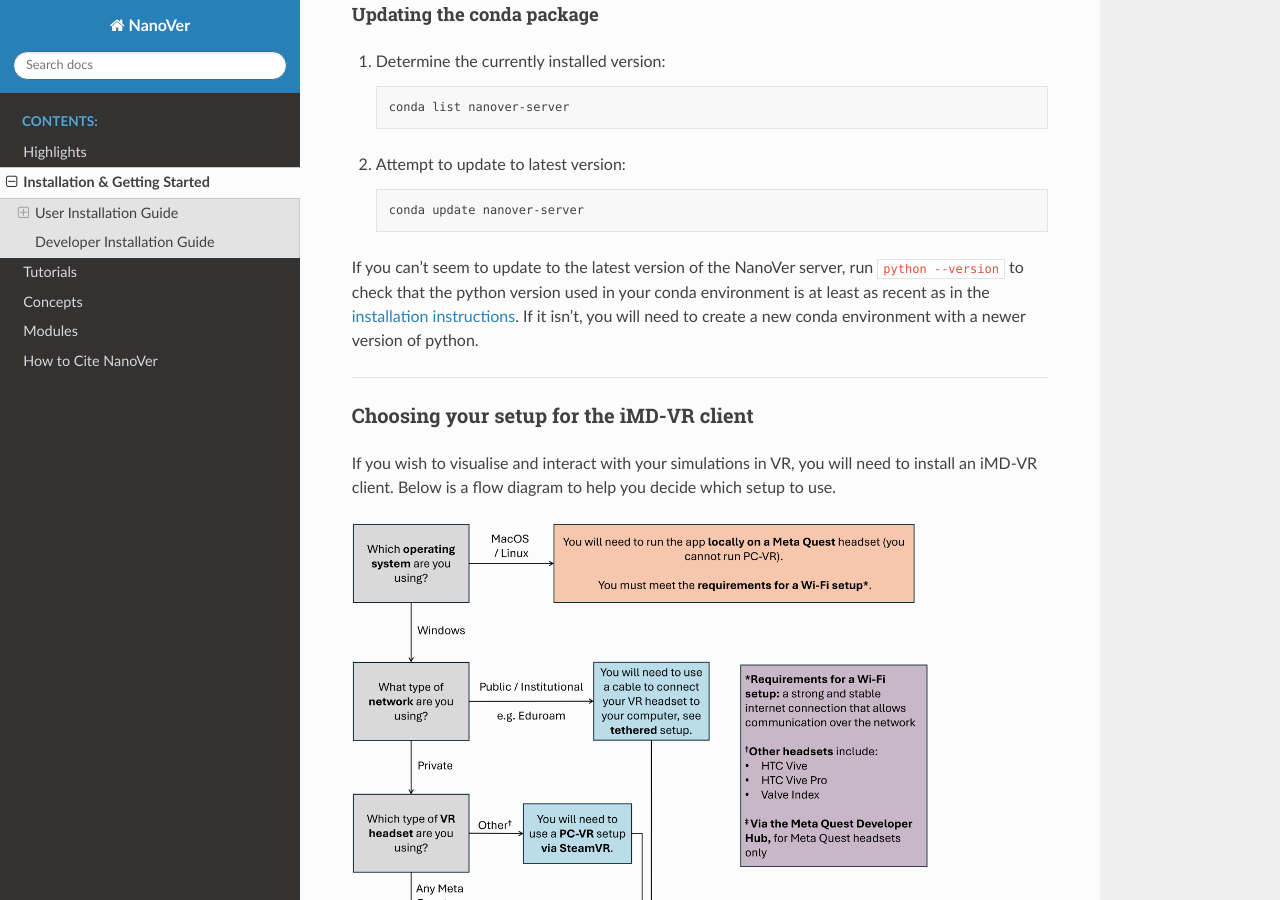
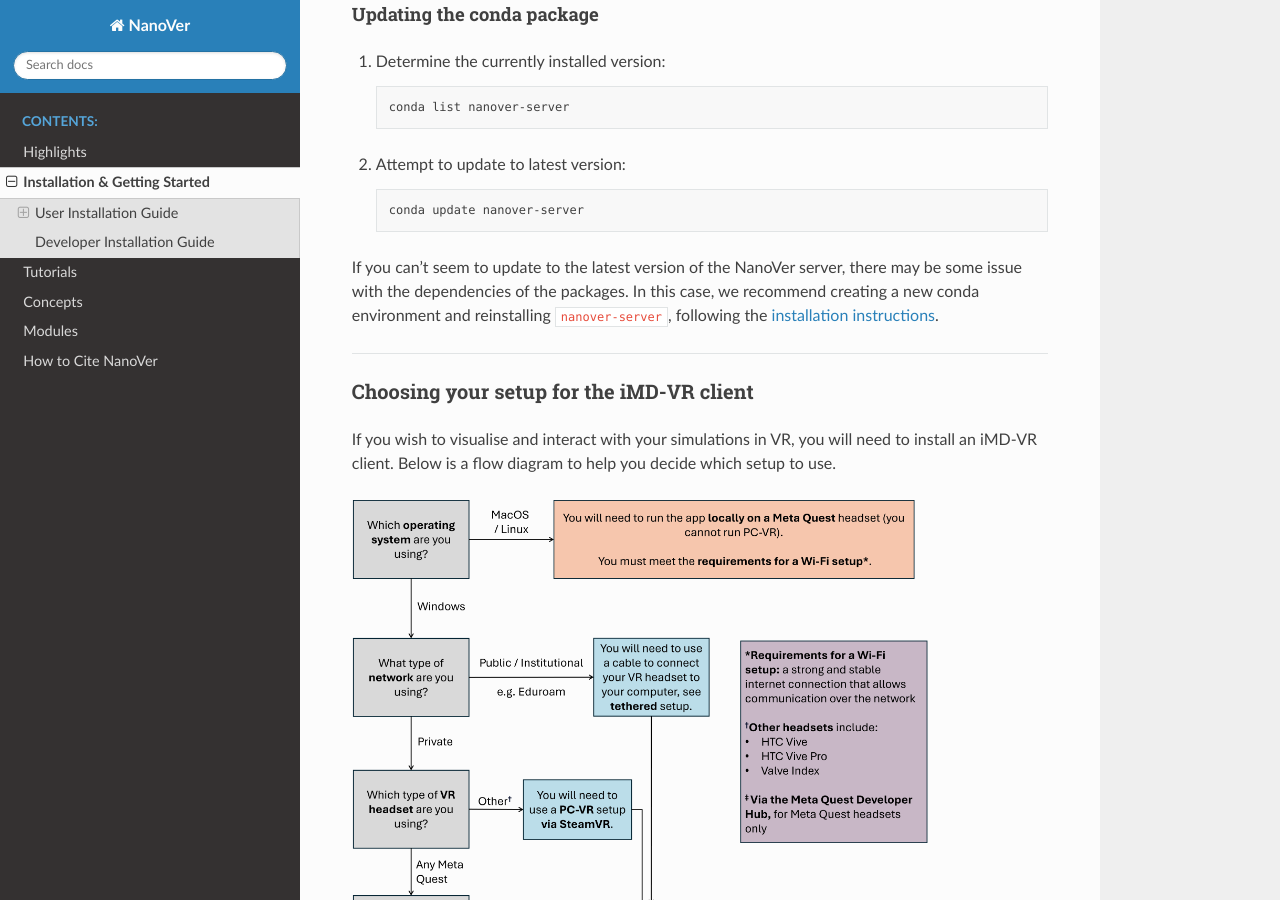
Before and after one commit to IRL2/nanover-docs, a Sphinx documentation site: the page built from source/installation.rst, in a window 1280 px wide and 900 px high, scrolled down 1361 px. Built offline with Sphinx 7.4.7 and the Read the Docs theme 3.1.0, drawn with Linux system fonts in a browser that asks for light colours; pages that are not in the unit, such as notebooks, are missing from menus; the version number could not be read and is left out.

Commit message:
Update update section

```diff
--- a/source/installation.rst
+++ b/source/installation.rst
@@ -79,10 +79,10 @@ Updating the conda package
 
         conda update nanover-server
 
-If you can't seem to update to the latest version of the NanoVer server, run ``python --version`` to check that
-the python version used in your conda environment is at least as recent as in the
-:ref:`installation instructions<creating_conda_env>`.
-If it isn't, you will need to create a new conda environment with a newer version of python.
+If you can't seem to update to the latest version of the NanoVer server, there may be some
+issue with the dependencies of the packages. In this case, we recommend creating a new
+conda environment and reinstalling :code:`nanover-server`, following the
+:ref:`installation instructions<installing_the_server>`.
 
 ----
 
```
